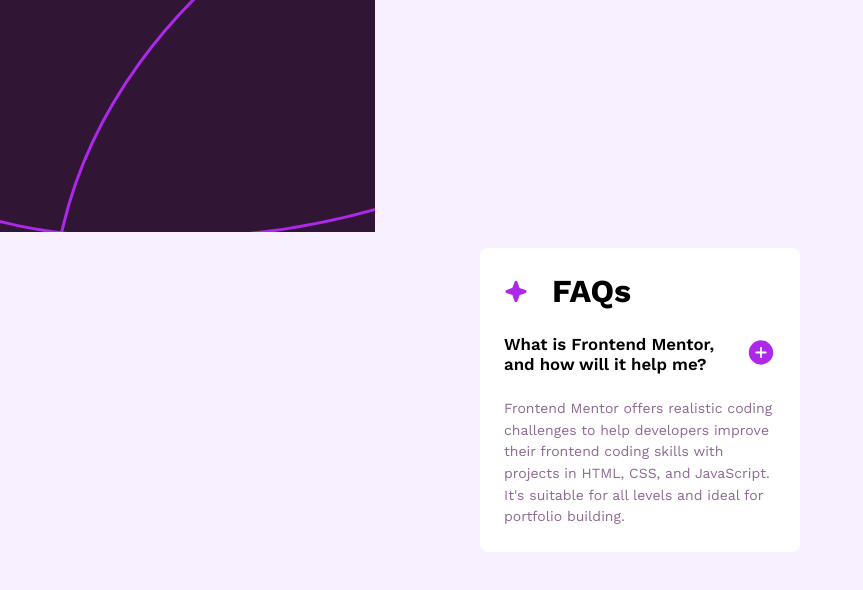
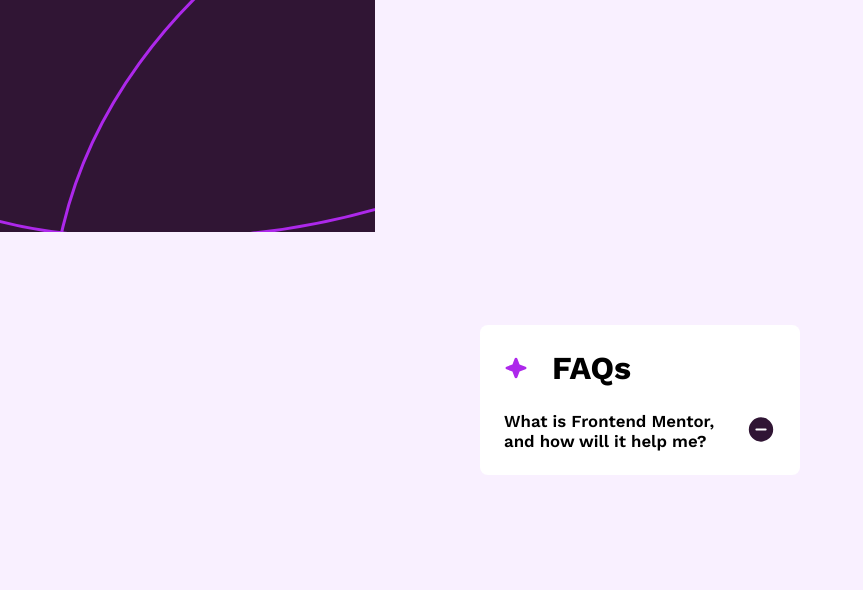
Before and after one commit to Sephydev/faq-accordion-js, a plain HTML site: page index.html in a window 1280 px wide. Both pictures are taken after a click on the button 761 px from the left and 354 px from the top of the page. Shown: the whole page, without its empty margins (0-863 px from the left). Drawn offline with Linux system fonts and the light colour scheme.

Commit message:
Add functionality & animation to button of first question

```diff
--- a/index.html
+++ b/index.html
@@ -16,13 +16,12 @@
                 <section>
                     <div class="question-header">
                         <h2>What is Frontend Mentor, and how will it help me?</h2>
-                        <button id="question"><img src="./assets/img/icon-plus.svg" width="30" aria-hidden alt="A plus"></button>
+                        <button id="question"><img id="question-img" src="./assets/img/icon-plus.svg" width="30" aria-hidden alt="A plus"></button>
                     </div>
-                    <div class="answer">
-                        <p>Frontend Mentor offers realistic coding challenges to help developers improve their frontend coding skills with projects in HTML, CSS, and JavaScript. It's suitable for all levels and ideal for portfolio building.</p>
-                    </div>
+                        <p class="answer" id="answer">Frontend Mentor offers realistic coding challenges to help developers improve their frontend coding skills with projects in HTML, CSS, and JavaScript. It's suitable for all levels and ideal for portfolio building.</p>
                 </section>
             </main>
         </div>
+        <script src="./script.js"></script>
     </body>
 </html>
--- /dev/null
+++ b/script.js
@@ -0,0 +1,17 @@
+const btnQuestion = document.getElementById("question");
+let isHidden = false;
+
+btnQuestion.addEventListener("click", function(e) {
+    const answer = document.getElementById("answer");
+    const questionImg = document.getElementById("question-img");
+
+    if (isHidden) {
+        answer.classList.remove("hidden");
+        questionImg.src = "./assets/img/icon-plus.svg";
+        isHidden = false;
+    } else {
+        answer.classList.add("hidden");
+        questionImg.src = "./assets/img/icon-minus.svg";
+        isHidden = true;
+    }
+})
--- a/styles.css
+++ b/styles.css
@@ -22,7 +22,7 @@ body {
 .card {
     background-color: hsl(0, 0%, 100%);
     width: 20rem;
-    padding: 1.5rem;
+    padding: 1.5rem 1.5rem 0;
     border-radius: 0.5rem;
 }
 
@@ -54,10 +54,21 @@ button {
 .question-header {
     display: flex;
     margin-bottom: 1.5rem;
+    align-items: center;
 }
 
-.answer p {
+.answer {
+    margin-bottom: 1.5rem;
     color: hsl(292, 16%, 49%);
     font-size: 14px;
     line-height: 1.35rem;
+    max-height: 20rem;
+    overflow: hidden;
+    transition: max-height .5s ease-in-out;
 }
+
+.hidden {
+    transition: all .5s ease-in-out;
+    max-height: 0;
+    margin-bottom: 0
+}
```
